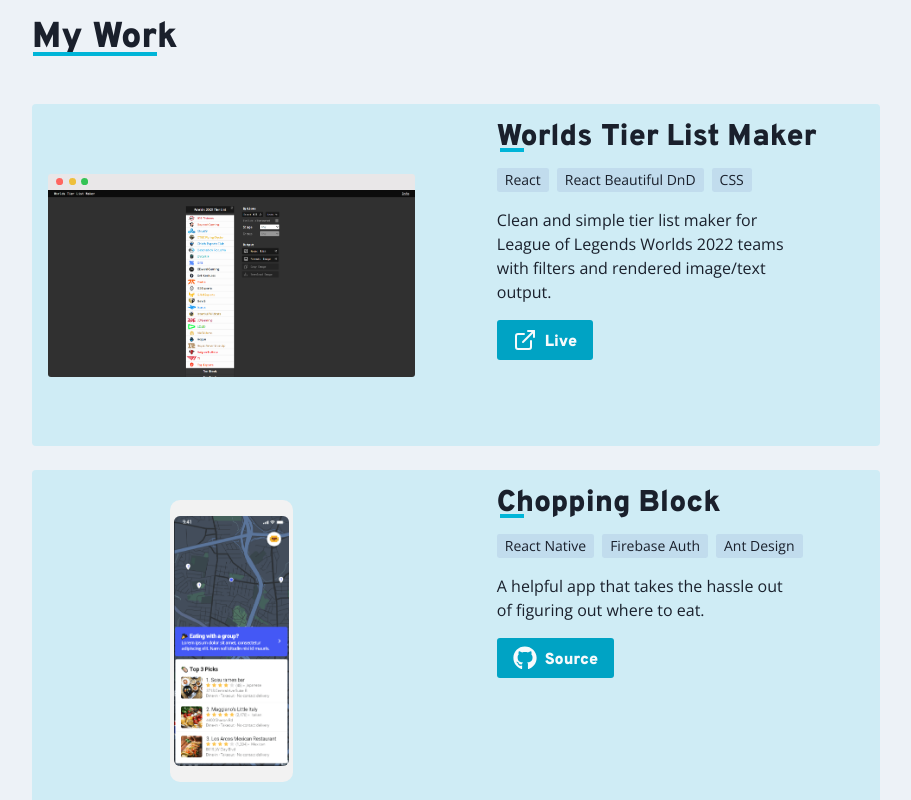
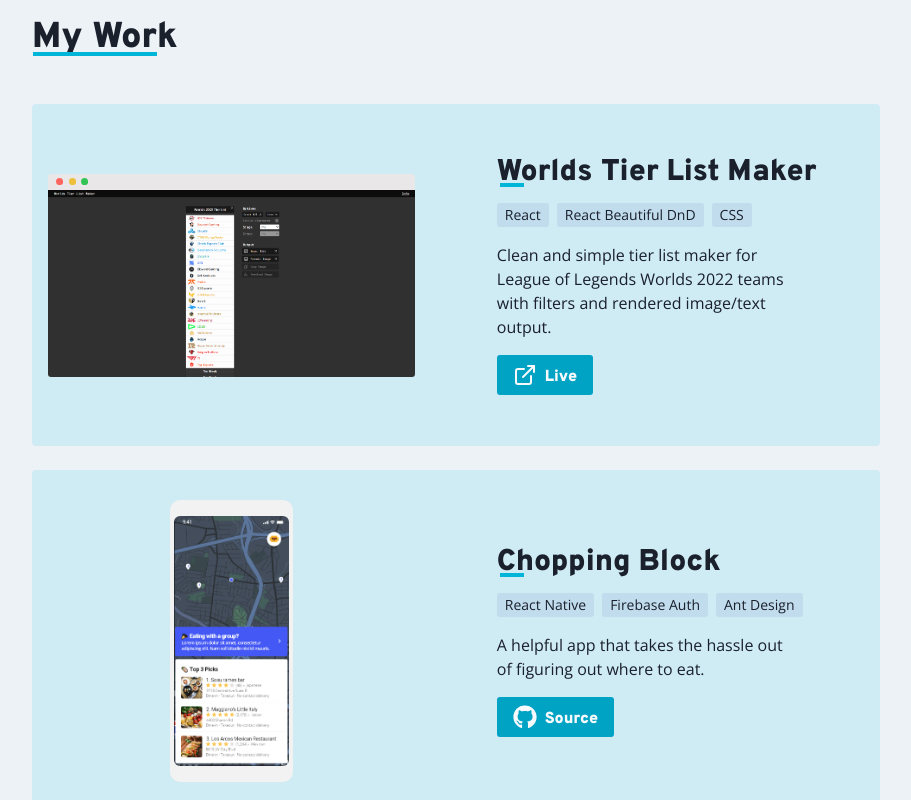
Before and after one commit to jsonFox/portfolio, a React (Vite) app: page / in a window 1280 px wide. Shown: the part 1400-2200 px from the top of the page, without its empty margins (184-1095 px from the left). Built offline with nearby package versions, Linux system fonts and the light colour scheme; a web font is replaced by a local one.

Commit message:
Minor update

```diff
--- a/src/components/partials/FeaturedProjectCard.tsx
+++ b/src/components/partials/FeaturedProjectCard.tsx
@@ -21,16 +21,12 @@ export default function FeaturedProjectCard({ imageUrl, mobile, title, tags, des
   const cardBg = useColorModeValue('#0BC5EA22', 'whiteAlpha.50');
   const displayProps = { imageUrl, title };
   return (
-    <Box
-      bg={cardBg}
-      p={4}
-      borderRadius={4}
-
-    >
+    <Box bg={cardBg} p={4} borderRadius={4} >
       <Flex
         direction='row'
         flexWrap='wrap'
         justifyContent='space-between'
+        alignItems='center'
         minH='310px'
       >
         <Flex w={{ lg: '45%' }} my='auto' minH='100%'>
```
Also changed, not shown: 1 other file (tests, documents, lock files or other folders).
